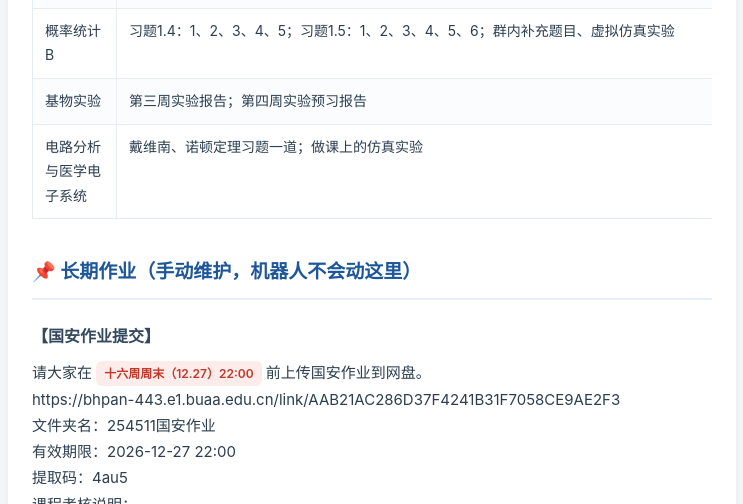
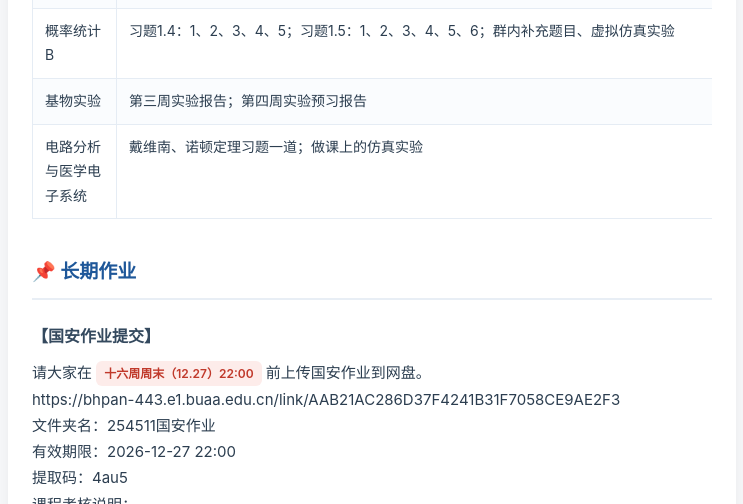
Before and after one commit to BertAGT/254511-Notifications, a Jekyll site: the page built from homework.md, in a window 1280 px wide and 900 px high, scrolled down 360 px, cut to the strip 0-504 px from the top of the window. Shown: the whole strip, without its empty margins (268-1011 px from the left). Built offline with Jekyll 4.4.1, drawn with Linux system fonts in a browser that asks for light colours.

Commit message:
Revise long-term assignment details in homework.md
Updated the long-term assignment section and due date.

```diff
--- a/homework.md
+++ b/homework.md
@@ -18,7 +18,7 @@ nav: homework
 
 <!-- ROBOT:WEEKLY:END -->
 
-# 📌 长期作业（手动维护，机器人不会动这里）
+# 📌 长期作业
 
 ## 【国安作业提交】
 
```
